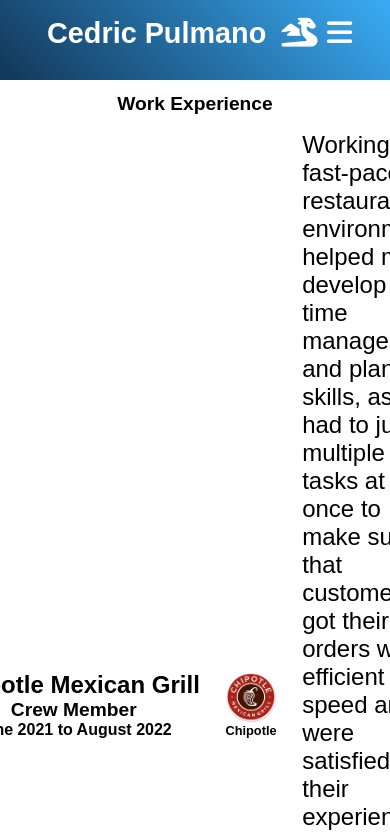
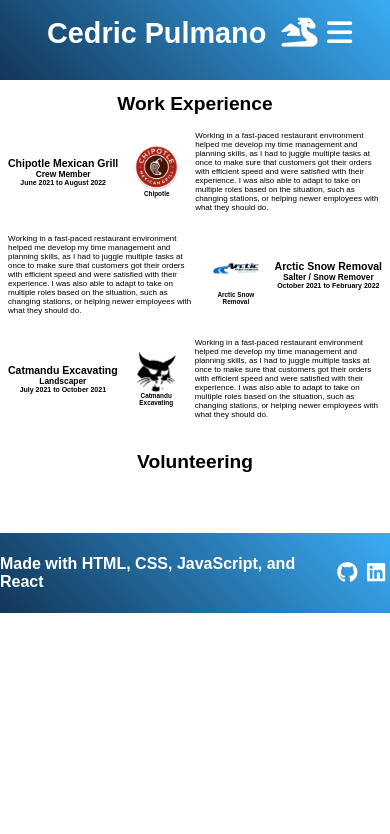
Before and after one commit to CedricPulmano/pulmano-cedric-website, a React (Create React App) app: page /experience in a window 390 px wide. Shown: the top 834 px of the page. Built offline with nearby package versions, Linux system fonts and the light colour scheme; a web font is replaced by a local one.

Commit message:
Set up format for work experience div of website

```diff
--- a/src/components/ImageFigure.css
+++ b/src/components/ImageFigure.css
@@ -22,7 +22,7 @@
     bottom: 0;
     width: 100%;
     height: 100%;
-    z-index: 5;
+    z-index: 2;
     background-color: #000;
 }
 
@@ -122,6 +122,10 @@
     .skill-logo {
         height: 130px;
     }
+
+    .company-text {
+        font-size: 0.6rem;
+    }
 }
 
 @media (max-width: 550px) {
@@ -131,6 +135,10 @@
 
     .imgfig-caption {
         font-size: 1rem;
+    }
+
+    .company-text {
+        font-size: 0.5rem;
     }
 }
 
@@ -142,4 +150,8 @@
     .imgfig-caption {
         font-size: 0.8rem;
     }
+
+    .company-text {
+        font-size: 0.4rem;
+    }
 }
--- a/src/components/pages/Experience.css
+++ b/src/components/pages/Experience.css
@@ -1,3 +1,7 @@
+:root {
+    --root-font-size: 16px;
+}
+
 .main-page {
     width: 100%;
     display: flex;
@@ -8,9 +12,20 @@
 }
 
 .info-grid {
+    position: relative;
     background: transparent;
     display: grid;
+    align-items: center;
     grid-template-columns: 1fr 3fr 10fr;
+    margin-bottom: 1rem;
+}
+
+.reverse {
+    grid-template-columns: 10fr 3fr 1fr;
+}
+
+.grid-item {
+    margin: 1rem 2rem;
 }
 
 .job-title-section {
@@ -23,17 +38,83 @@
 }
 
 .company-title {
+    font-size: calc(var(--root-font-size) * 1.5);
+}
+
+.position-title {
+    font-size: calc(var(--root-font-size) * 1.2);
+}
+
+.duration-title {
+    font-size: var(--root-font-size);
+}
+
+.grid-text {
     font-size: 1.5rem;
 }
 
-.position-title {
-    font-size: 1.2rem;
+@media (max-width: 1100px) {
+    .grid-item {
+        margin: 1rem 1.5rem;
+    }
+
+    :root {
+        --root-font-size: 14px
+    }
+
+    .grid-text {
+        font-size: 1.4rem;
+    }
 }
 
-.duration-title {
-    font-size: 1rem;
+@media (max-width: 800px) {
+    :root {
+        --root-font-size: 12px
+    }
+
+    .grid-text {
+        font-size: 1.1rem;
+    }
+
+    .grid-item {
+        margin: 0.25rem 1rem
+    }
 }
 
-.info-text {
-    font-size: 1.5rem;
+@media (max-width: 650px) {
+    :root {
+        --root-font-size: 9px
+    }
+
+    .grid-text {
+        font-size: 0.8rem;
+    }
+
+    .grid-item {
+        margin: 0rem 1rem
+    }
 }
+
+@media (max-width: 500px) {
+    .grid-item {
+        margin: 1rem 0.8rem;
+    }
+
+    .grid-text {
+        font-size: 0.6rem;
+    }
+}
+
+@media (max-width: 400px) {
+    .grid-item {
+        margin: 0.2rem 0.5rem;
+    }
+
+    :root {
+        --root-font-size: 7px;
+    }
+
+    .grid-text {
+        font-size: 0.5rem;
+    }
+}
--- a/src/components/pages/Experience.js
+++ b/src/components/pages/Experience.js
@@ -7,20 +7,20 @@
     <div className="main-page">
       <h1 className="main-title">Work Experience</h1>
       <div className="info-grid chipotle">
-        <div className="info-item job-title-section">
+        <div className="grid-item job-title-section">
           <h2 className="company-title">Chipotle Mexican Grill</h2>
           <h3 className="position-title">Crew Member</h3>
           <h4 className="duration-title">June 2021 to August 2022</h4>
         </div>
         <ImageFigure
-          divClasses="info-item"
+          divClasses="grid-item"
           imgClasses="company-img chipotle"
           imgsrc="./images/chipotle.png"
           imgalt="Chipotle"
-          headerClasses="chipotle-text"
+          headerClasses="company-text chipotle-text"
           header="Chipotle"
         />
-        <p className="info-item info-text">
+        <p className="grid-item grid-text">
           Working in a fast-paced restaurant environment helped me develop my
           time management and planning skills, as I had to juggle multiple tasks
           at once to make sure that customers got their orders with efficient
@@ -30,8 +30,54 @@
           do.
         </p>
       </div>
-      <div className="info-section landscaping"></div>
-      <div className="info-section salting"></div>
+      <div className="info-grid reverse arctic-snow">
+        <p className="grid-item grid-text">
+          Working in a fast-paced restaurant environment helped me develop my
+          time management and planning skills, as I had to juggle multiple tasks
+          at once to make sure that customers got their orders with efficient
+          speed and were satisfied with their experience. I was also able to
+          adapt to take on multiple roles based on the situation, such as
+          changing stations, or helping newer employees with what they should
+          do.
+        </p>
+        <ImageFigure
+          divClasses="grid-item"
+          imgClasses="company-img arctic-snow"
+          imgsrc="./images/arctic-snow.png"
+          imgalt="Arctic Snow Removal"
+          headerClasses="company-text arctic-snow-text"
+          header="Arctic Snow Removal"
+        />
+        <div className="grid-item job-title-section">
+          <h2 className="company-title">Arctic Snow Removal</h2>
+          <h3 className="position-title">Salter / Snow Remover</h3>
+          <h4 className="duration-title">October 2021 to February 2022</h4>
+        </div>
+      </div>
+      <div className="info-grid catmandu">
+        <div className="grid-item job-title-section">
+          <h2 className="company-title">Catmandu Excavating</h2>
+          <h3 className="position-title">Landscaper</h3>
+          <h4 className="duration-title">July 2021 to October 2021</h4>
+        </div>
+        <ImageFigure
+          divClasses="grid-item"
+          imgClasses="company-img catmandu"
+          imgsrc="./images/catmandu.jpg"
+          imgalt="Catmandu Excavating"
+          headerClasses="company-text catmandu-text"
+          header="Catmandu Excavating"
+        />
+        <p className="grid-item grid-text">
+          Working in a fast-paced restaurant environment helped me develop my
+          time management and planning skills, as I had to juggle multiple tasks
+          at once to make sure that customers got their orders with efficient
+          speed and were satisfied with their experience. I was also able to
+          adapt to take on multiple roles based on the situation, such as
+          changing stations, or helping newer employees with what they should
+          do.
+        </p>
+      </div>
       <h1 className="main-title">Volunteering</h1>
       <div className="info-section daycare-leadership"></div>
       <div className="info-section watcher-auditor"></div>
```
Also changed, not shown: src/components/pages/About.js (+12 -2 lines), public/images/arctic-snow.png (added), public/images/catmandu.jpg (added).
